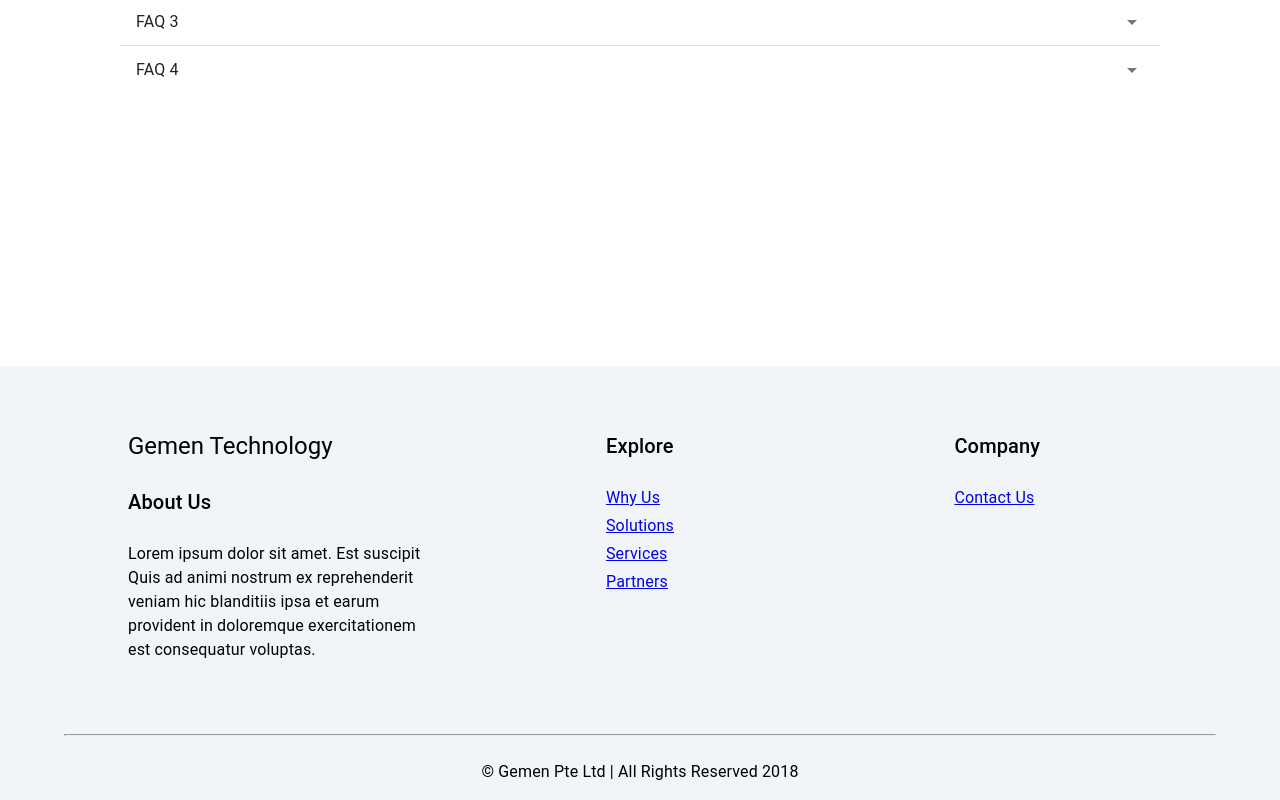
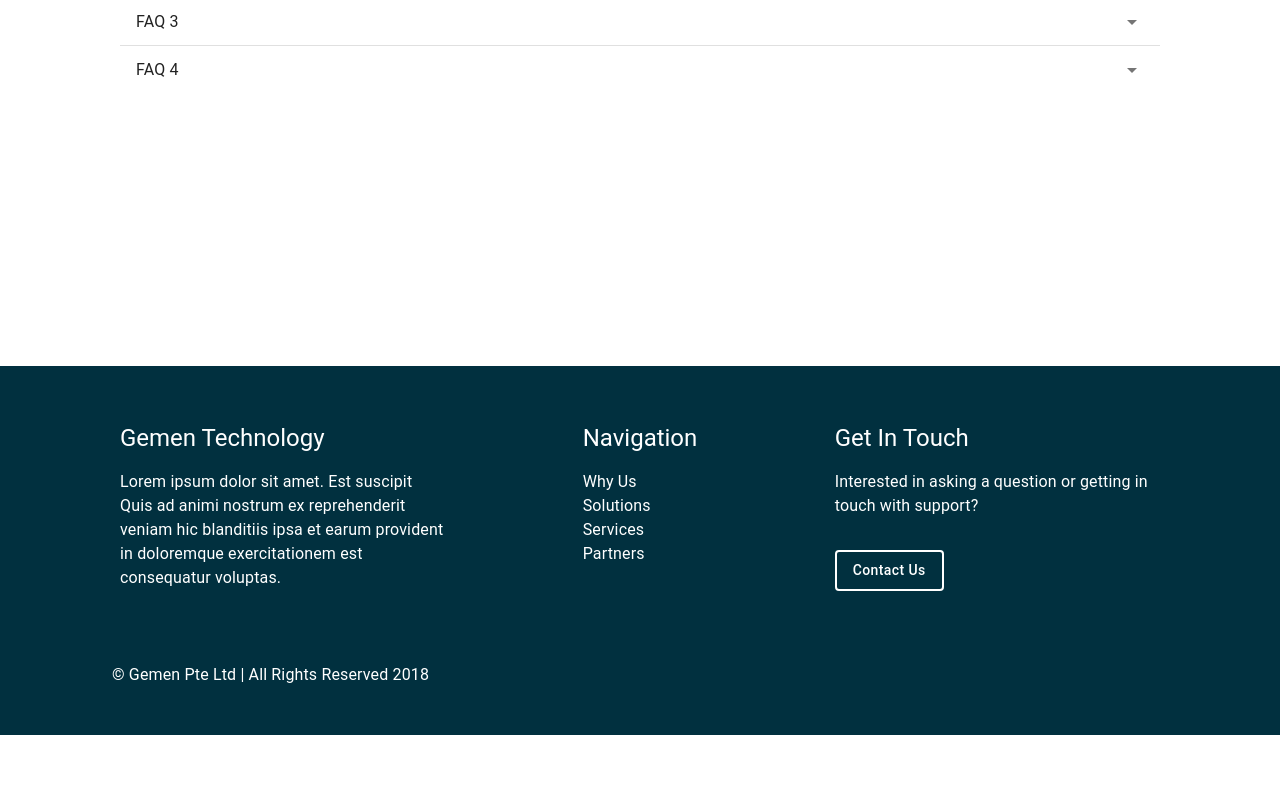
Before and after one commit to Xycone/Gemen_Website_Frontend, a React (Vite) app: page /contactUs in a window 1280 px wide. Shown: the part 1414-2214 px from the top of the page. After the commit the page ends 2149 px from the top, so only its background shows below. Built offline with nearby package versions, Linux system fonts and the light colour scheme.

Commit message:
Updated page styling

```diff
--- a/src/App.css
+++ b/src/App.css
@@ -17,5 +17,18 @@
   box-shadow: none !important;
 }
 
+.FooterNavLink {
+  color: inherit;
+  text-decoration: none;
+}
+
+.FooterNavLink:hover {
+  transform: scale(1.1);
+  color: #89D6FB;
+  display: inline-block;
+}
+
 /* Google Recaptcha V3 badge */
-.grecaptcha-badge { visibility: hidden; }
+.grecaptcha-badge {
+  visibility: hidden;
+}
--- a/src/App.jsx
+++ b/src/App.jsx
@@ -133,10 +133,9 @@ function App() {
             <Route path={"/garantia"} element={<Garantia />} />
             <Route path={"/contactUs"} element={<ContactUs />} />
           </Routes>
+
+          <Footer />
         </Box>
-
-        {/* Footer Section */}
-        <Footer />
 
       </ThemeProvider>
     </Router>
--- a/src/components/Footer.jsx
+++ b/src/components/Footer.jsx
@@ -1,36 +1,68 @@
+import '../App.css';
 import React from 'react';
-import { Link } from 'react-router-dom';
-import { Container, Typography, Box } from '@mui/material';
+import { Link, useNavigate } from 'react-router-dom';
+import { Container, Typography, Box, Button } from '@mui/material';
 
 // Logo
 import Logo from '../assets/Logo.svg'
 
 function Footer() {
+    const navigate = useNavigate();
+
+    const navigateToContact = () => {
+        navigate('/contactUs');
+    };
+
     // Styling
     const gridContainerStyle = {
-        padding: 5,
+        mb: 6,
         display: 'grid',
         gridTemplateColumns: { xs: '1fr', md: 'repeat(3, 1fr)' },
+        gridAutoFlow: "row"
+    };
+
+    const gridContainerStyle2 = {
+        display: 'grid',
+        gridTemplateColumns: { xs: '1fr', md: 'repeat(2, 1fr)' },
         gridAutoRows: "1fr",
-        gridAutoFlow: "row",
+        gridAutoFlow: "row"
     };
 
     const gridItemStyle = {
-        padding: 3,
-        display: 'flex',
-        justifyContent: { md: 'center' }
+        padding: 2,
+        display: { xs: 'block', md: 'flex' }
+    };
+
+    const gridItemStyle2 = {
+        padding: 1,
+        display: { xs: 'block', md: 'flex' }
+    };
+
+    const buttonStyle = {
+        boxShadow: 'none',
+        '&:hover': {
+            boxShadow: 'none',
+            border: '2px solid transparent',
+            backgroundColor: '#89D6FB',
+            color: '#01303F',
+            transform: 'scale(1.1)'
+        },
+        textTransform: 'none',
+        border: '2px solid white',
+        background: 'transparent',
+        transition: 'background-color 0.3s ease, color 0.3s ease'
     };
 
     return (
-        <Box sx={{ backgroundColor: '#F2F5F8' }}>
+        <Box sx={{ backgroundColor: '#01303F', color: 'white' }}>
             <Container>
+                <Box sx={{ padding: 5 }}>
                     {/* Main Footer Section */}
                     <Box sx={gridContainerStyle}>
                         {/* About Us */}
                         <Box sx={gridItemStyle}>
                             <Box>
-                            <Typography variant="h5" sx={{ mb: 3 }}>Gemen Technology</Typography>
-                            <Typography variant="h6" sx={{ mb: 3 }}>About Us</Typography>
+                                <Typography variant="h5" sx={{ mb: 2 }}>Gemen Technology</Typography>
 
                                 <Box>
                                     <Typography>
@@ -40,60 +72,74 @@ function Footer() {
                             </Box>
                         </Box>
 
-                    {/* Explore */}
                         <Box sx={gridItemStyle}>
+                            <Box flexGrow={1} sx={{ display: { xs: 'none', md: 'flex' } }} />
                             <Box>
-                            <Typography variant="h6" sx={{ mb: 3 }}>Explore</Typography>
-
-                            <Box>
-                                <Link to="/homepage#whyus-section">
-                                    <Typography sx={{ mb: 0.5 }}>
+                                <Typography variant="h5" sx={{ mb: 2 }}>Navigation</Typography>
+                                <Typography>
+                                    <Link to="/homepage#whyus-section" className='FooterNavLink'>
                                         Why Us
+                                    </Link>
                                 </Typography>
+                                <Typography>
+                                    <Link to="/homepage#solutions-section" className='FooterNavLink'>
+                                        Solutions
                                     </Link>
-                                <Link to="/homepage#solutions-section">
-                                    <Typography sx={{ mb: 0.5 }}>
-                                        Solutions
                                 </Typography>
+                                <Typography>
+                                    <Link to="/homepage#services-section" className='FooterNavLink'>
+                                        Services
                                     </Link>
-                                <Link to="/homepage#services-section">
-                                    <Typography sx={{ mb: 0.5 }}>
-                                        Services
                                 </Typography>
+                                <Typography>
+                                    <Link to="/homepage#partners-section" className='FooterNavLink'>
+                                        Partners
                                     </Link>
-                                <Link to="/homepage#partners-section">
-                                    <Typography sx={{ mb: 0.5 }}>
-                                        Partners
                                 </Typography>
-                                </Link>
                             </Box>
-                        </Box>
+                            <Box flexGrow={1} sx={{ display: { xs: 'none', md: 'flex' } }} />
                         </Box>
 
-                    {/* Company */}
                         <Box sx={gridItemStyle}>
+                            <Box flexGrow={1} sx={{ display: { xs: 'none', md: 'flex' } }} />
                             <Box>
-                            <Typography variant="h6" sx={{ mb: 3 }}>Company</Typography>
-
+                                <Typography variant="h5" sx={{ mb: 2 }}>Get In Touch</Typography>
+                                <Typography sx={{ mb: 4 }}>
+                                    Interested in asking a question or getting in touch with support?
+                                </Typography>
                                 <Box>
-                                <Link to="/contactUs">
-                                    <Typography sx={{ mb: 0.5 }}>
+                                    <Button
+                                        variant="contained"
+                                        sx={buttonStyle}
+                                        onClick={navigateToContact}>
                                         Contact Us
-                                    </Typography>
-                                </Link>
+                                    </Button>
                                 </Box>
                             </Box>
                         </Box>
                     </Box>
 
-                <hr />
-
+                    {/* Footer Navigation */}
+                    <Box sx={gridContainerStyle2}>
+                        <Box sx={gridItemStyle2}>
                             {/* Copyright Section */}
-                <Typography sx={{ textAlign: 'center', padding: 2 }}>
+                            <Typography sx={{ textAlign: 'center' }}>
                                 © Gemen Pte Ltd | All Rights Reserved 2018
                             </Typography>
-            </Container>
                         </Box>
+
+                        <Box sx={gridItemStyle2}>
+                            <Box flexGrow={1} sx={{ display: { xs: 'none', md: 'flex' } }} />
+                            {/* Copyright Section */}
+                            <Typography sx={{ textAlign: 'center' }}>
+                            </Typography>
+                        </Box>
+                    </Box>
+
+
+                </Box>
+            </Container >
+        </Box >
     )
 }
 
--- a/src/components/Partners.jsx
+++ b/src/components/Partners.jsx
@@ -15,7 +15,7 @@ function Partners() {
                 </Box>
 
                 <Grid container spacing={2} sx={{ textAlign: 'center', borderRadius: 4, py: 5 }}>
-                    <Grid item xs={12} lg={4}>
+                    <Grid item xs={12} md={4}>
                         <img src={Logo} alt="Gemen Logo" style={{ height: '80px' }} />
                     </Grid>
                 </Grid>
--- a/src/components/ServicesSection.jsx
+++ b/src/components/ServicesSection.jsx
@@ -44,9 +44,9 @@ function ServicesSection() {
             <Container sx={{ padding: { xs: 0, md: 5 } }}>
                 <Box sx={{ mb: 10, textAlign: 'center' }}>
                     <Typography variant="h4">
-                        Discover our services:
+                        <span style={{ color: '#A2C94F' }}>Discover</span> our services:
                         <br />
-                        What we can <span style={{ color: '#EB1287' }}>do for you...</span>
+                        What we can do for you...
                     </Typography>
                 </Box>
 
@@ -80,8 +80,8 @@ function ServicesSection() {
                                 <Typography>
                                     Eliminates the hassle of strategic planning, recruitment, training,
                                     and development.
-                                    <br/>
-                                    <br/>
+                                    <br />
+                                    <br />
                                     We ensure that the right people are in the right jobs equipped with
                                     the necessary skills and knowledge to perform their tasks efficiently and effectively.
                                 </Typography>
--- a/src/components/WhyUsSection.jsx
+++ b/src/components/WhyUsSection.jsx
@@ -9,7 +9,7 @@ function WhyUsSection() {
                     <Typography variant="h4">
                         Why Gemen?
                         <br />
-                        We're <span style={{ color: '#A2C94F' }}>happy to share...</span>
+                        We're <span style={{ color: '#EB1287' }}>happy to share...</span>
                     </Typography>
                 </Box>
 
@@ -24,7 +24,7 @@ function WhyUsSection() {
                         </Grid>
 
                         <Grid item xs={12} md={6}>
-                            <Typography variant="h5">Experienced collaborating with <span style={{ color: '#EB1287' }}>governments and banks</span></Typography>
+                            <Typography variant="h5">Experienced collaborating with <span style={{ color: '#A2C94F' }}>governments and banks</span></Typography>
                         </Grid>
                     </Grid>
                 </Card>
--- a/src/pages/Homepage.jsx
+++ b/src/pages/Homepage.jsx
@@ -31,12 +31,12 @@ function Homepage() {
   }, [location]);
 
   return (
-    <Box sx={{ my: 4, justifyContent: 'center', alignItems: 'center' }}>
+    <Box sx={{ mt: 4, justifyContent: 'center', alignItems: 'center' }}>
       <LandingSection />
       <WhyUsSection id="whyus-section" />
       <SolutionsSection id="solutions-section" />
       <ServicesSection id="services-section" />
-      <Partners id="partners-section" />
+      {/* <Partners id="partners-section" /> */}
     </Box>
   )
 }
```
Also changed, not shown: src/assets/LogoBlackBG.svg (added), src/components/css/Footer.css (added). Lines whose indentation alone changed are shown as unchanged.
